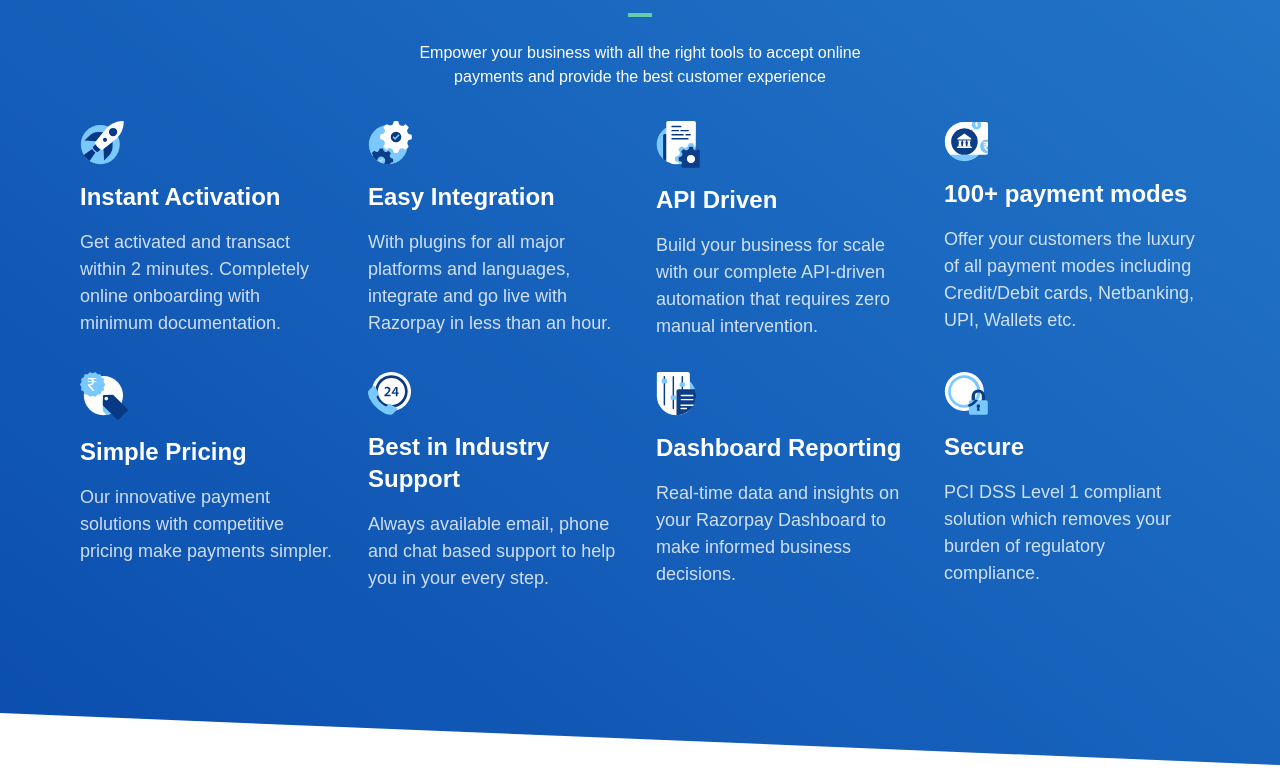
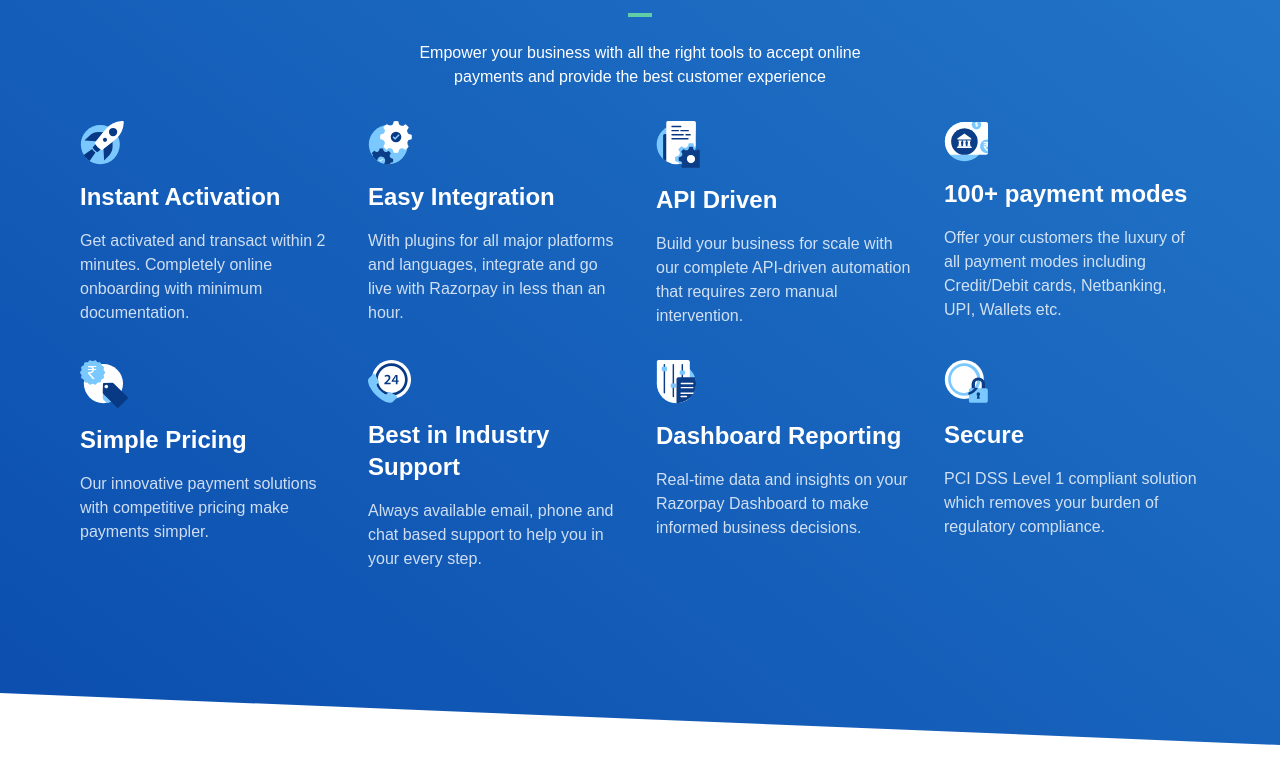
Before and after one commit to Deepaksadhwani/Razorpay-clone, a website built with Vite: page index.html in a window 1280 px wide. Shown: the part 4951-5735 px from the top of the page. After the commit the page ends 5714 px from the top, so only its background shows below. Built offline with nearby package versions, Linux system fonts and the light colour scheme.

Commit message:
updated core-feature section

```diff
--- a/index.html
+++ b/index.html
@@ -1018,7 +1018,7 @@
 
         <!------------------------------ grid----------------------
         --------------------------------------------------------- -->
-        <div class="grid grid-cols-4 gap-[2rem] mt-8 mx-20 text-[18px] ">
+        <div class="grid grid-cols-4 gap-[2rem] mt-8 mx-20  ">
           <!-- card 1 -->
           <div>
             <img src="./images/instant-activation-icon.svg" alt="">
```
